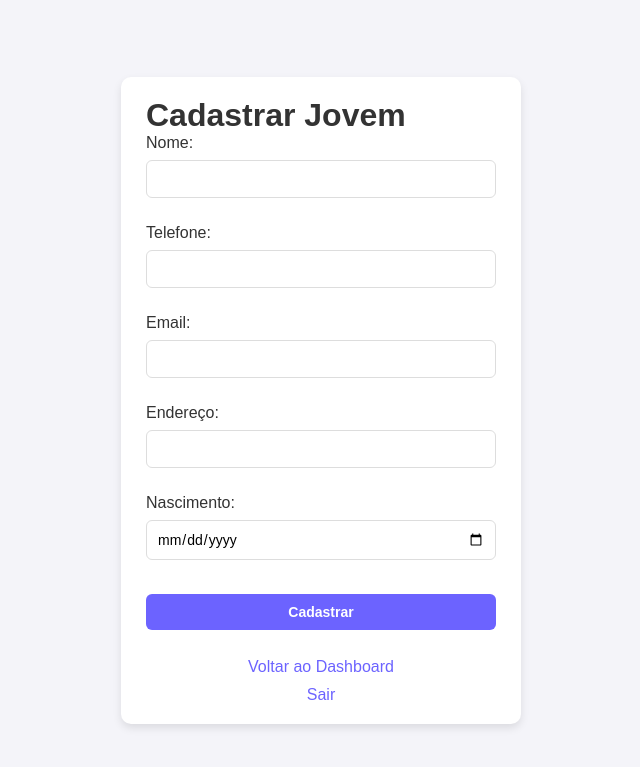
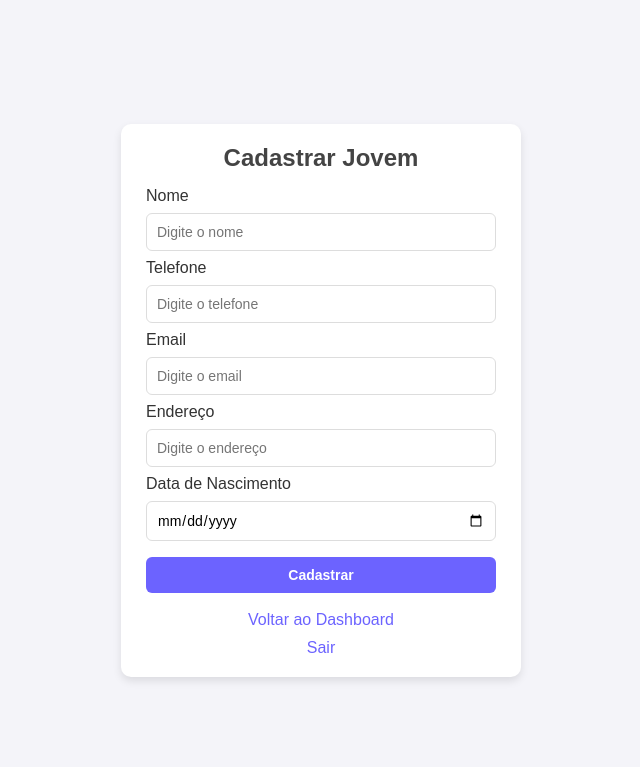
Before and after one commit to 021-kn/site-cadastro, a Flask app: page /cadastrar_jovem in a window 1280 px wide. Shown: the top 767 px of the page, without its empty margins (319-959 px from the left). Run offline with Flask 3, Linux system fonts and the light colour scheme; the visitor is signed in with stand-in values (Sample User, id 1).

Commit message:
Update cadastrar_jovem.html

```diff
--- a/templates/cadastrar_jovem.html
+++ b/templates/cadastrar_jovem.html
@@ -7,30 +7,30 @@
 </head>
 <body>
     <div class="container">
-        <h1>Cadastrar Jovem</h1>
+        <h2>Cadastrar Jovem</h2>
 
         <form method="POST" action="{{ url_for('cadastrar_jovem') }}">
-            <label>Nome:</label>
-            <input type="text" name="nome" required><br>
+            <label for="nome">Nome</label>
+            <input type="text" id="nome" name="nome" placeholder="Digite o nome" required>
 
-            <label>Telefone:</label>
-            <input type="text" name="telefone" required><br>
+            <label for="telefone">Telefone</label>
+            <input type="text" id="telefone" name="telefone" placeholder="Digite o telefone">
 
-            <label>Email:</label>
-            <input type="email" name="email" required><br>
+            <label for="email">Email</label>
+            <input type="email" id="email" name="email" placeholder="Digite o email">
 
-            <label>Endereço:</label>
-            <input type="text" name="endereco" required><br>
+            <label for="endereco">Endereço</label>
+            <input type="text" id="endereco" name="endereco" placeholder="Digite o endereço">
 
-            <label>Nascimento:</label>
-            <input type="date" name="nascimento" required><br>
+            <label for="data_nascimento">Data de Nascimento</label>
+            <input type="date" id="data_nascimento" name="data_nascimento">
 
-            <button type="submit" class="btn">Cadastrar</button>
+            <button type="submit">Cadastrar</button>
         </form>
 
-        <div style="margin-top:20px;">
-            <a href="{{ url_for('dashboard') }}" class="btn">Voltar ao Dashboard</a>
-            <a href="{{ url_for('logout') }}" class="btn">Sair</a>
+        <div class="links">
+            <a href="{{ url_for('dashboard') }}">Voltar ao Dashboard</a>
+            <a href="{{ url_for('logout') }}">Sair</a>
         </div>
     </div>
 </body>
```
